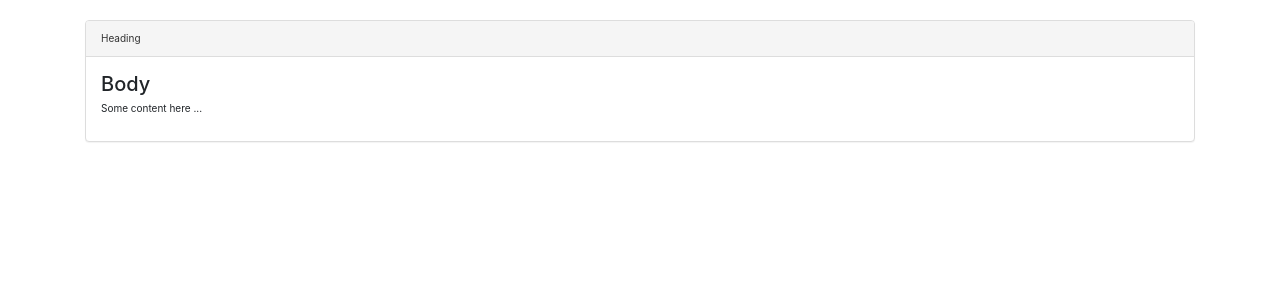
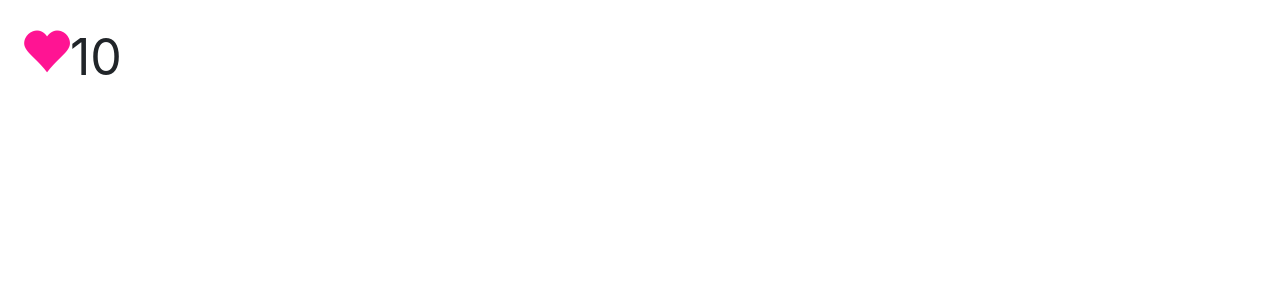
Before and after one commit to TheGreatNursbi/AngularUdemy, an Angular app: page / in a window 1280 px wide. Shown: the top 300 px of the page. Built offline with nearby package versions, Linux system fonts and the light colour scheme.

Commit message:
Finished 5 section

```diff
--- a/src/app/app.component.html
+++ b/src/app/app.component.html
@@ -1,7 +1 @@
-<bootstrap-panel>
-  <ng-container class="heading">Heading</ng-container>
-  <ng-container class="body">
-    <h2>Body</h2>
-    <p>Some content here ...</p>
-  </ng-container>
-</bootstrap-panel>
+<app-like [likes-count]="tweet.likesCount" [is-active]="tweet.isLiked"></app-like>
--- a/src/app/app.component.ts
+++ b/src/app/app.component.ts
@@ -7,15 +7,9 @@ import { FavoriteChangeEventArgs } from './favorite/favorite.component';
   styleUrls: ['./app.component.css']
 })
 export class AppComponent {
-  post = {
-    title: 'Title',
-    isFavorite: true
+  tweet = {
+    body: '...',
+    likesCount: 10,
+    isLiked: 10
   };
-
-  constructor() {
-  }
-
-  onIsFavoriteChanged($event: FavoriteChangeEventArgs): void {
-    console.log($event);
-  }
 }
--- a/src/app/like/like.component.css
+++ b/src/app/like/like.component.css
@@ -0,0 +1,12 @@
+.glyphicon {
+  color: #ccc;
+  cursor: pointer;
+  font-size: 50px;
+}
+.highlighted {
+  color: deeppink;
+}
+
+.likes {
+  font-size: 50px;
+}
--- a/src/app/like/like.component.html
+++ b/src/app/like/like.component.html
@@ -1 +1,2 @@
-<p>like works!</p>
+<span class="glyphicon glyphicon-heart" [class.highlighted]="isActive" (click)="onClickLike()"></span>
+<span class="likes">{{ likesCount }}</span>
--- a/src/app/like/like.component.ts
+++ b/src/app/like/like.component.ts
@@ -1,15 +1,17 @@
-import { Component, OnInit } from '@angular/core';
+import { Component, Input, OnInit, Output, EventEmitter } from '@angular/core';
 
 @Component({
   selector: 'app-like',
   templateUrl: './like.component.html',
   styleUrls: ['./like.component.css']
 })
-export class LikeComponent implements OnInit {
+export class LikeComponent {
+  @Input('likes-count') likesCount: number;
+  @Input('is-active') isActive: boolean;
 
-  constructor() { }
-
-  ngOnInit(): void {
+  onClickLike(): void {
+    this.likesCount += this.isActive ? -1 : 1;
+    this.isActive = !this.isActive;
   }
 
 }
```
